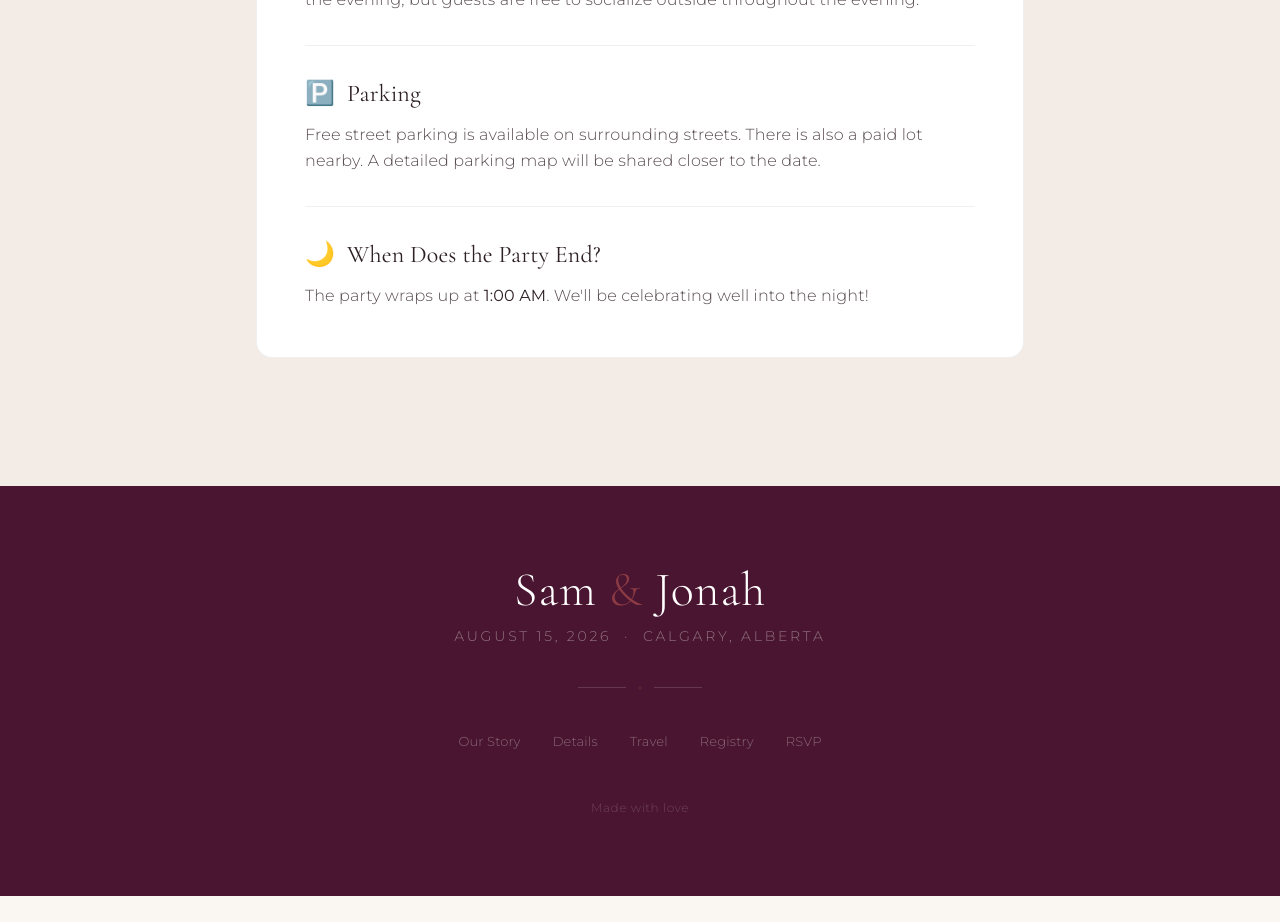
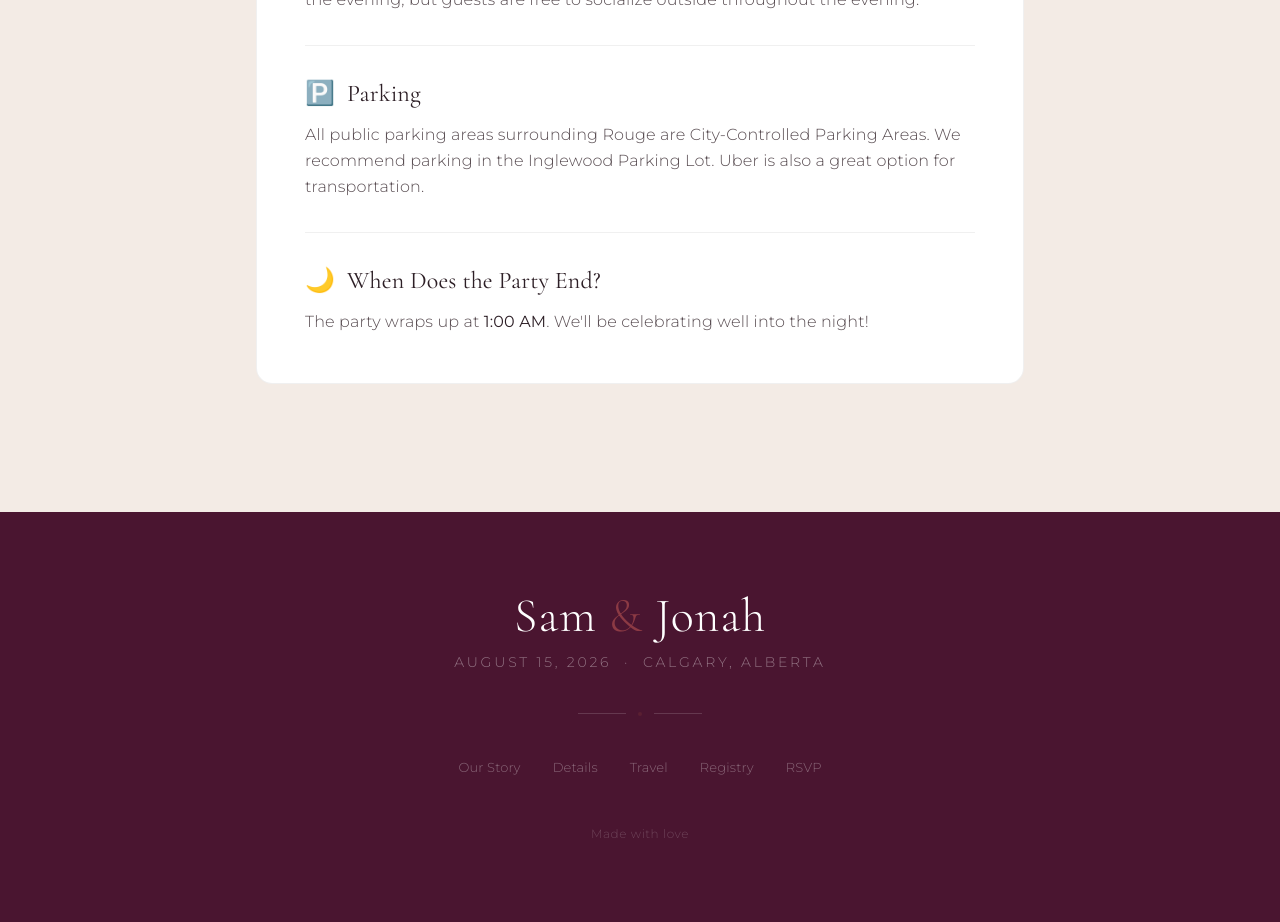
Before and after one commit to jonahduckworth/wedding, a React (Vite) app in the folder frontend/: page /details in a window 1280 px wide. Shown: the part 1720-2642 px from the top of the page. Before the commit the page ends 2616 px from the top, so only its background shows below. Built offline with nearby package versions, Linux system fonts and the light colour scheme.

Commit message:
Update parking info with exact wording from Jonah

```diff
--- a/frontend/src/pages/DetailsPage.tsx
+++ b/frontend/src/pages/DetailsPage.tsx
@@ -193,8 +193,9 @@ export default function DetailsPage() {
                 <span>🅿️</span> Parking
               </h3>
               <p className="text-body leading-relaxed">
-                Free street parking is available on surrounding streets. There is also a
-                paid lot nearby. A detailed parking map will be shared closer to the date.
+                All public parking areas surrounding Rouge are City-Controlled Parking Areas.
+                We recommend parking in the Inglewood Parking Lot. Uber is also a great
+                option for transportation.
               </p>
             </div>
 
--- a/frontend/src/pages/FAQPage.tsx
+++ b/frontend/src/pages/FAQPage.tsx
@@ -43,7 +43,7 @@ export default function FAQPage() {
     {
       question: 'Where should I park?',
       answer:
-        'Free street parking is available on surrounding streets near Rouge Restaurant. There is also a paid lot nearby. A detailed parking map will be shared closer to the date.',
+        'All public parking areas surrounding Rouge are City-Controlled Parking Areas. We recommend parking in the Inglewood Parking Lot. Uber is also a great option for transportation.',
     },
     {
       question: 'When does the party end?',
```
